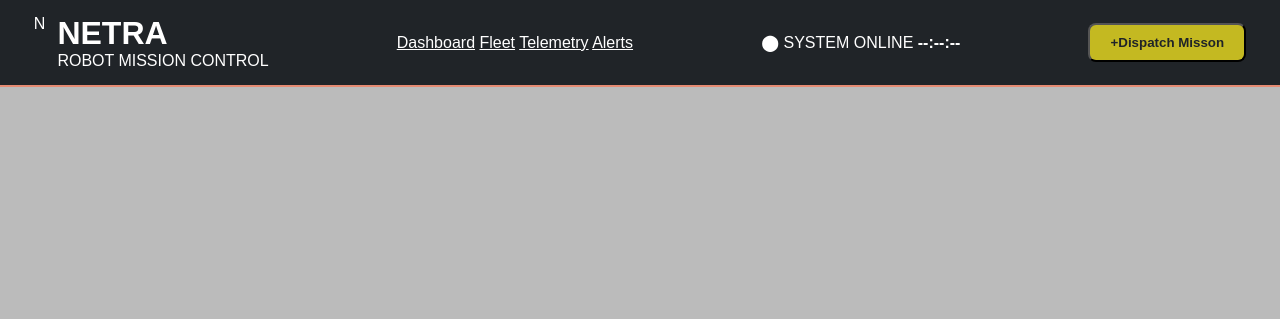
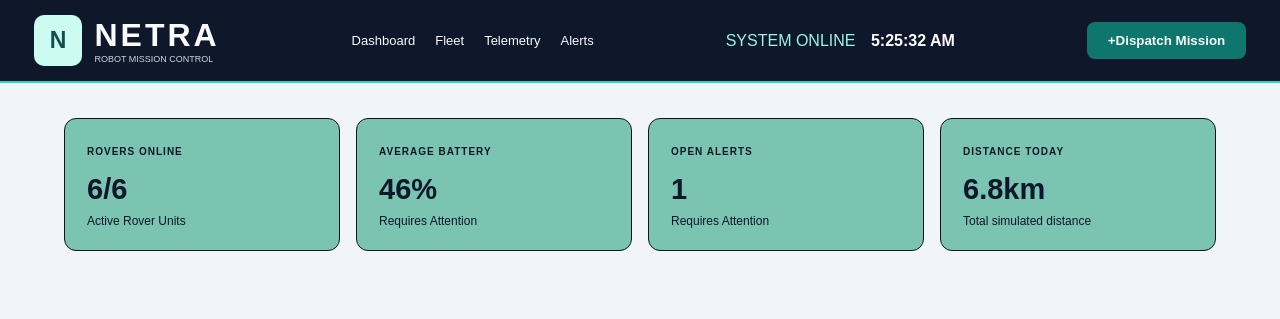
Before and after one commit to ravillamounish/Netra, a plain HTML site: page index.html in a window 1280 px wide. Drawn offline with Linux system fonts and the light colour scheme.

Commit message:
version28112026

```diff
--- a/index.html
+++ b/index.html
@@ -3,8 +3,9 @@
 <head>
     <meta charset="UTF-8">
     <meta name="viewport" content="width=device-width, initial-scale=1.0">
-    <title>NETRA ROVER MONITORING SYSTEM</title>
+    <title>NETRA-ROVER MONITORING SYSTEM</title>
     <link rel="stylesheet" type="text/css" href="/style.css">
+    <script src="/script.js"></script>
 </head>
 <body>
     <header class="topbar">
@@ -13,24 +14,58 @@
             <div class="brand-logo">N</div>
             <div>
                 <h1>NETRA</h1>
-                 <p>ROBOT MISSION CONTROL</p>
+                <p>ROBOT MISSION CONTROL</p>
             </div>
         </div>
-        <!-- This is for navigation -->
-         <nav>
+
+        <!-- This block for navigation section -->
+        <nav>
             <a href="#Dashboard">Dashboard</a>
             <a href="#Fleet">Fleet</a>
             <a href="#Telemetry">Telemetry</a>
             <a href="#Alerts">Alerts</a>
-         </nav>
-         <!--This Displays System status and Live time -->
-          <div class="header-right">
-            <span class="online dot"></span>
-            <span>⬤ SYSTEM ONLINE</span>
+        </nav>
+
+        <!-- This block shows the system online, timing -->
+        <div class="header-right">
+            <span class="online-dot"></span>
+            <span>SYSTEM ONLINE</span>
             <strong id="clock">--:--:--</strong>
-          </div>
-          <!-- This is for opening dispatch button -->
-           <button id="dispatch-open" type="button">+Dispatch Misson</button>
+        </div>
+
+        <!-- This is for dispatch mission button -->
+        <button id="dispatch-open" type="button">+Dispatch Mission</button>
+
     </header>
+    <!-- This is main section -->
+     <main class="page">
+        <section class="kpi-grid">
+            <article class="kpi-card">
+                <span>ROVERS ONLINE</span>
+                <h1 id="online-count">6/6</h1>
+                <p>Active Rover Units</p>
+            </article>
+         <article class="kpi-card">
+                <span>AVERAGE BATTERY</span>
+                <h1 id="average-battery">46%</h1>
+                <p>Requires Attention</p>
+            </article>
+         <article class="kpi-card">
+                <span>OPEN ALERTS</span>
+                <h1 id="alert-count">1</h1>
+                <p>Requires Attention</p>
+            </article>
+         <article class="kpi-card">
+                <span>DISTANCE TODAY</span>
+                <h1 id="online-count">6.8km</h1>
+                <p>Total simulated distance</p>
+            </article>
+        </section>
+     </main>
+
+
+
+
+
 </body>
 </html>
--- a/script.js
+++ b/script.js
@@ -0,0 +1,10 @@
+function updateclock() {
+    const clock=document.getElementById('clock');
+
+    if(clock){
+        clock.innerHTML=new Date().toLocaleTimeString();
+    }
+}
+
+updateclock();
+setInterval(updateclock, 1000);
--- a/style.css
+++ b/style.css
@@ -1,72 +1,133 @@
+* {
+    box-sizing: border-box;
+    margin: 0;
+    padding: 0;
+    color: #1e293b;
+}
 
-*{
-    box-sizing: border-box;
-    margin: 0px;
-    padding: 0px;
-    color: rgb(32, 36, 40);
+html {
+    background-color: #f1f5f9;
+    font-family: Arial, Helvetica, sans-serif;
 }
-html{
-    background-color: rgb(187, 187, 187);
-    font-family: Arial, Helvetica, sans-serif
-}
-button{
+
+button {
     font-family: inherit;
-    background: rgb(196, 185, 33);
-    color: rgb(32, 36, 40);
+    background-color: #0f766e;
+    color: #ffffff;
     font-weight: bold;
+    border: 1px solid transparent;
     border-radius: 8px;
     padding: 10px 20px;
     cursor: pointer;
 }
-.topbar{
+
+button:hover {
+    background-color: #115e59;
+}
+
+.topbar {
     min-height: 82px;
     display: flex;
     align-items: center;
     justify-content: space-between;
     gap: 20px;
     padding: 15px 4ex;
-    background-color: rgb(32, 36, 40);
-    border-bottom: 2px solid rgb(229, 139, 115);
+    background-color: #0f172a;
+    border-bottom: 2px solid #2dd4bf;
 }
-.topbar *{
-    color: rgb(255, 255, 255);
+
+.topbar * {
+    color: #f8fafc;
 }
-.topbar button{
-    color: rgb(32, 36, 40);
-}
-.brand{
+
+.brand {
     display: flex;
     gap: 12px;
-    align-items: cent .brand-logo{
-    background: rgb(255, 255, 255);
-    color: rgb(32, 36, 40);
+    align-items: center;
+}
+
+.brand-logo {
+    background-color: #ccfbf1;
+    color: #134e4a;
     border-radius: 10px;
     padding: 12px 16px;
     font-weight: bold;
     font-size: 23px;
 }
-.brand h1{
-    color: cadetblue;
+
+.brand h1 {
+    color: #f8fafc;
     letter-spacing: 3px;
 }
+
 .brand p {
-    color: bisque;
+    color: #cbd5e1;
     font-size: 9px;
 }
-nav{
+
+nav {
     display: flex;
     gap: 20px;
 }
-nav a{
-    color: aliceblue;
+
+nav a {
+    color: #e2e8f0;
     font-size: 13px;
     text-decoration: none;
 }
-nav a:hover{
-    color: rgb(158, 85, 37);
+
+nav a:hover {
+    color: #5eead4;
 }
 
 .header-right,
 .header-right * {
-    color: #4ade80;
+    color: #99f6e4;
 }
+
+.header-right button,
+.header-right button * {
+    color: #ffffff;
+}
+#clock{
+    color: white;
+    margin-left: 11px;
+}
+.page{
+    padding: 35px 5%;
+}
+.page{
+    color: #0f766e;
+}
+.kpi-grid{
+    display: grid;
+    grid-template-columns: repeat(4,1fr);
+    gap: 16px;
+    margin-bottom: 30px;
+}
+.kpi-card{
+    background: #7ac4b1;
+    border: 1px solid rgb(20, 20, 20);
+    border-radius: 12px;
+    padding: 22px;
+    transition: 0,2s;
+}
+.kpi-card:hover{
+    border-color: #0f172a;
+    transform: translateY(-3px);
+}
+.kpi-card span{
+    color: #0f172a;
+    font-size: 10px;
+    font-weight: bold;
+    letter-spacing: 1px;
+}
+.kpi-card h1{
+    color: #0f172a;
+    font-size: 29px;
+    margin: 14px 0 8px;
+}
+.kpi-card p{
+    color: #0f172a;
+    font-size: 12px;
+}
```
